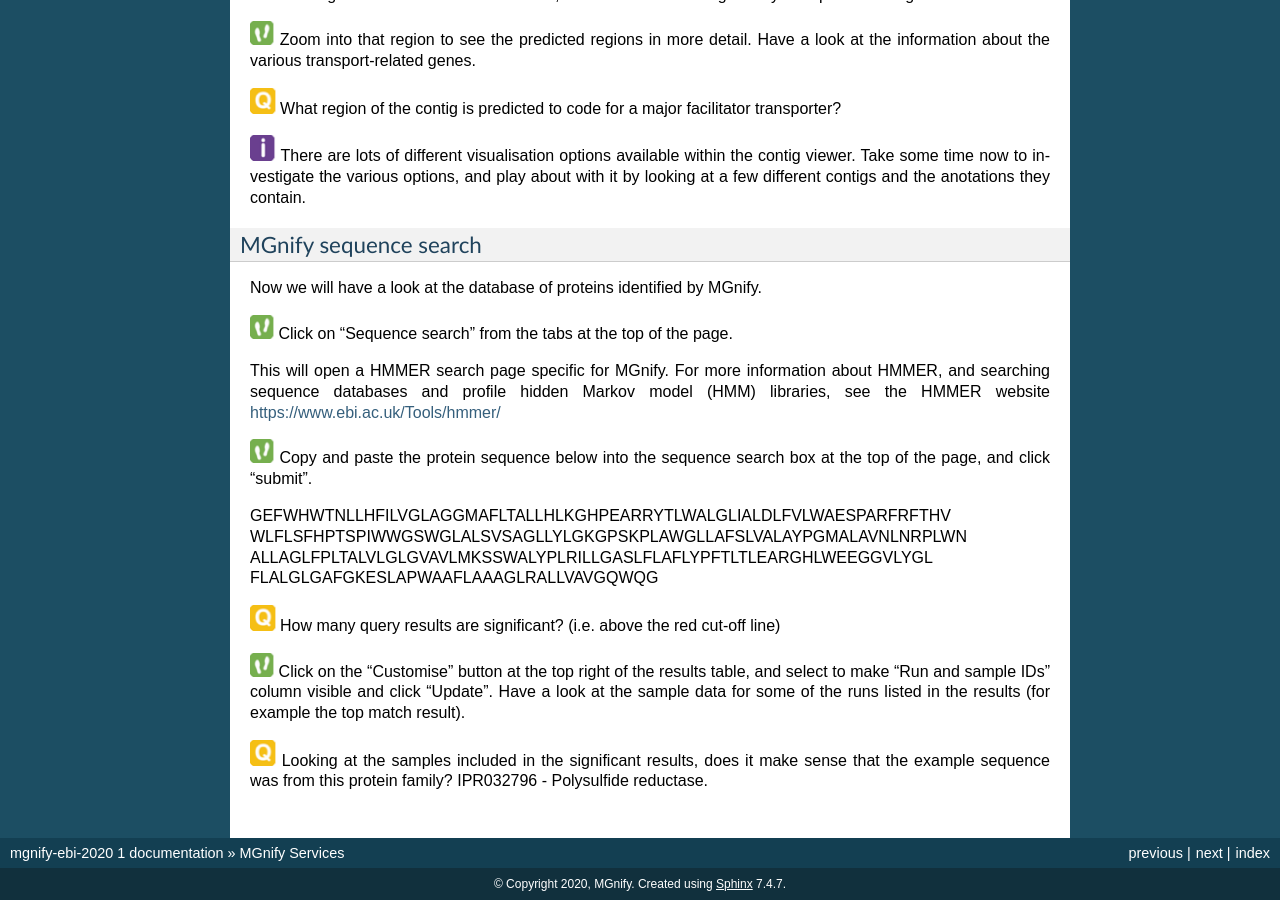
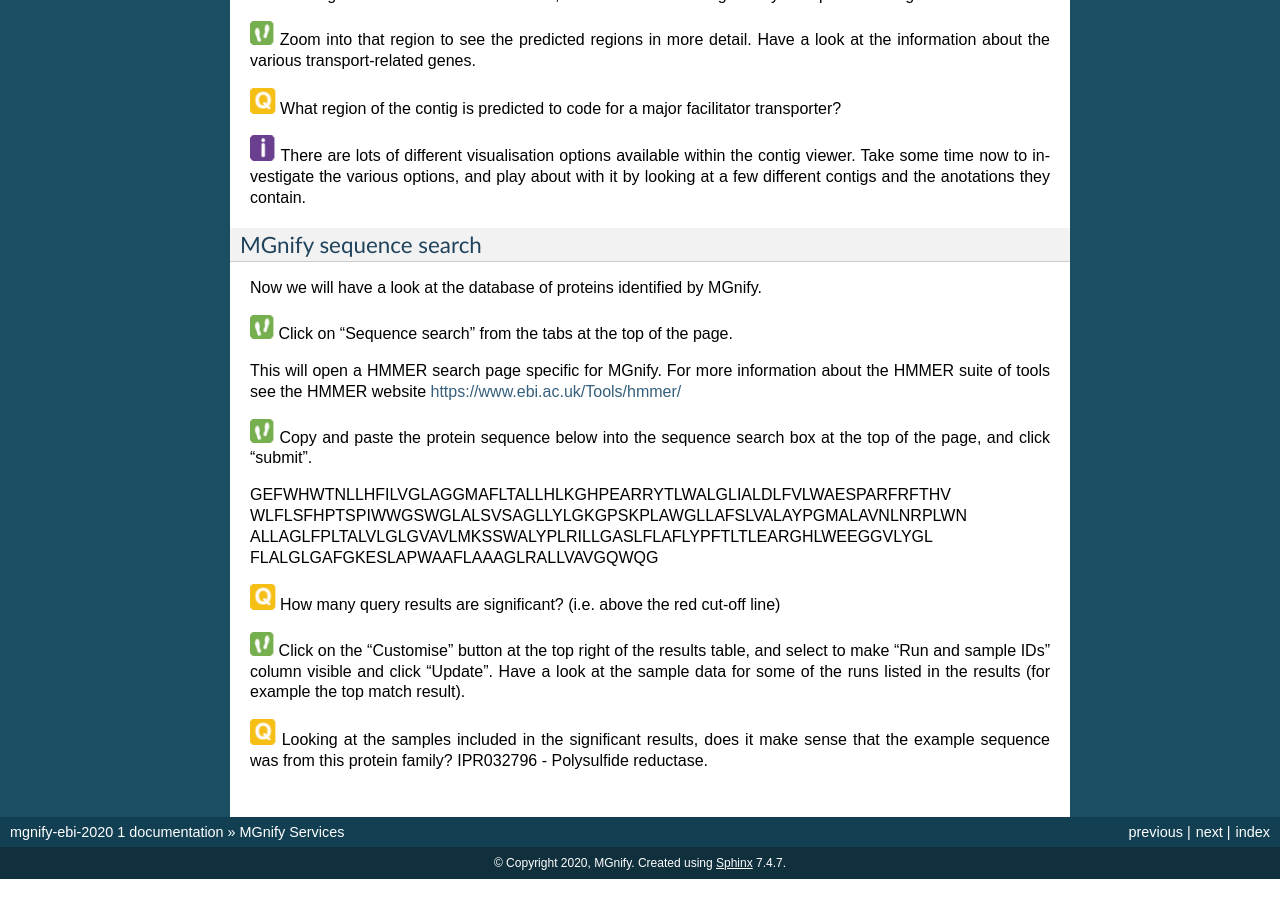
Before and after one commit to EBI-Metagenomics/mgnify-ebi-2020, a Sphinx documentation site: the page built from docs/source/services.rst, in a window 1280 px wide and 900 px high, scrolled down 2549 px. Built offline with Sphinx 7.4.7, drawn with Linux system fonts in a browser that asks for light colours; after the commit the page ends 3428 px from its top, so only the background shows below that.

Commit message:
Update services.rst

```diff
--- a/docs/source/services.rst
+++ b/docs/source/services.rst
@@ -125,7 +125,7 @@
 
 |action| Click on "Sequence search" from the tabs at the top of the page.
 
-This will open a HMMER search page specific for MGnify. For more information about HMMER, and searching sequence databases and profile hidden Markov model (HMM) libraries, see the HMMER website https://www.ebi.ac.uk/Tools/hmmer/
+This will open a HMMER search page specific for MGnify. For more information about the HMMER suite of tools see the HMMER website https://www.ebi.ac.uk/Tools/hmmer/
 
 |action| Copy and paste the protein sequence below into the sequence search box at the top of the page, and click "submit".
 
```
